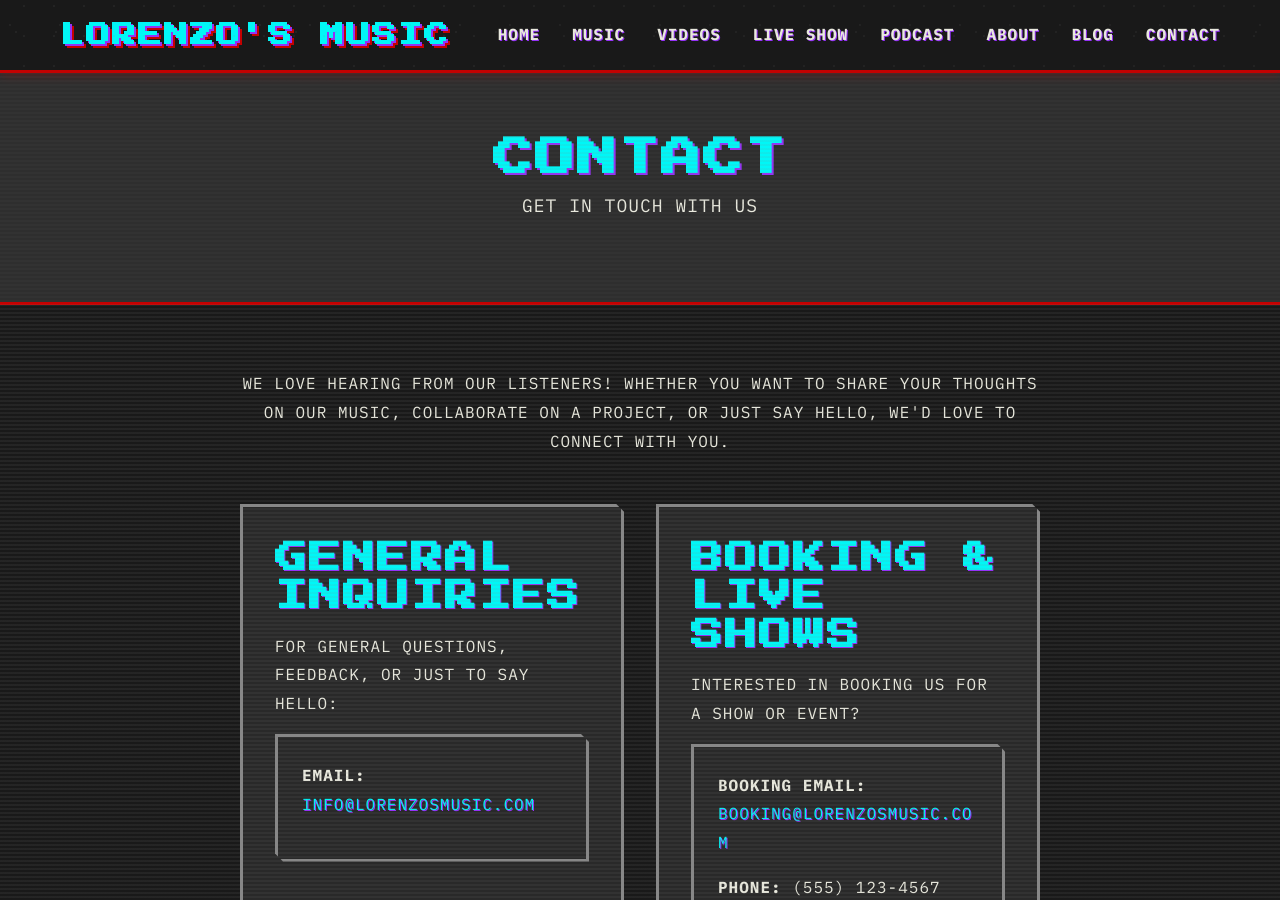
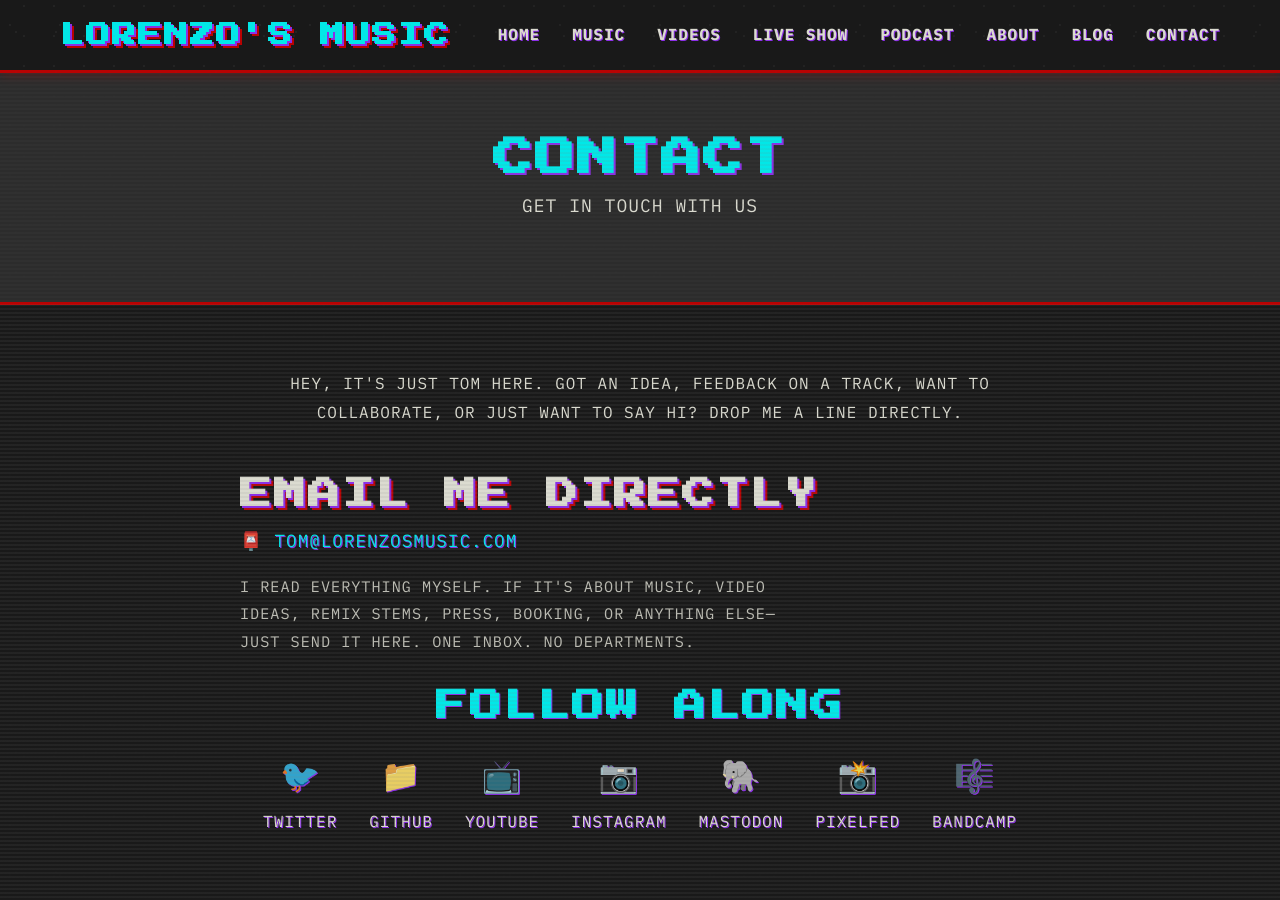
Before and after one commit to tmray/bootleg-videos, a Jekyll site: the page built from contact.html, in a window 1280 px wide and 900 px high. Built offline with Jekyll 4.4.1, drawn with Linux system fonts in a browser that asks for light colours; some of the changed text lies outside the part shown.

Commit message:
minimized contact page info
Originally the design had several contact cards and a form. Only really need one email. Also added email to about page

```diff
--- a/contact.html
+++ b/contact.html
@@ -6,137 +6,41 @@ subtitle: Get In Touch With Us
 
 <div class="contact-content">
     <div class="contact-intro">
-        <p>We love hearing from our listeners! Whether you want to share your thoughts on our music, collaborate on a project, or just say hello, we'd love to connect with you.</p>
+        <p>Hey, it's just Tom here. Got an idea, feedback on a track, want to collaborate, or just want to say hi? Drop me a line directly.</p>
     </div>
 
-    <div class="contact-sections">
-        <div class="contact-section">
-            <h2>General Inquiries</h2>
-            <p>For general questions, feedback, or just to say hello:</p>
-            <div class="contact-info">
-                <p><strong>Email:</strong> <a href="mailto:{{ site.email }}">{{ site.email }}</a></p>
-            </div>
-        </div>
-
-        <div class="contact-section">
-            <h2>Booking & Live Shows</h2>
-            <p>Interested in booking us for a show or event?</p>
-            <div class="contact-info">
-                <p><strong>Booking Email:</strong> <a href="mailto:booking@lorenzosmusic.com">booking@lorenzosmusic.com</a></p>
-                <p><strong>Phone:</strong> (555) 123-4567</p>
-            </div>
-        </div>
-
-        <div class="contact-section">
-            <h2>Press & Media</h2>
-            <p>For press inquiries, interviews, or media requests:</p>
-            <div class="contact-info">
-                <p><strong>Press Email:</strong> <a href="mailto:press@lorenzosmusic.com">press@lorenzosmusic.com</a></p>
-            </div>
-        </div>
-
-        <div class="contact-section">
-            <h2>Collabs</h2>
-            <p>Interested in collaborating on music, videos, or other creative projects?</p>
-            <div class="contact-info">
-                <p><strong>Collaboration Email:</strong> <a href="mailto:collab@lorenzosmusic.com">collab@lorenzosmusic.com</a></p>
-            </div>
-        </div>
-    </div>
-
-    <div class="contact-form-section">
-        <h2>Send Us a Message</h2>
-        <form class="contact-form" action="#" method="POST">
-            <div class="form-group">
-                <label for="name">Name *</label>
-                <input type="text" id="name" name="name" required>
-            </div>
-
-            <div class="form-group">
-                <label for="email">Email *</label>
-                <input type="email" id="email" name="email" required>
-            </div>
-
-            <div class="form-group">
-                <label for="subject">Subject</label>
-                <select id="subject" name="subject">
-                    <option value="general">General Inquiry</option>
-                    <option value="booking">Booking</option>
-                    <option value="press">Press/Media</option>
-                    <option value="collaboration">Collaboration</option>
-                    <option value="feedback">Music Feedback</option>
-                    <option value="other">Other</option>
-                </select>
-            </div>
-
-            <div class="form-group">
-                <label for="message">Message *</label>
-                <textarea id="message" name="message" rows="6" required></textarea>
-            </div>
-
-            <div class="form-group">
-                <button type="submit" class="btn btn-primary">Send Message</button>
-            </div>
-        </form>
+    <div class="single-contact" style="margin:2rem 0;">
+        <h2 style="margin-bottom:0.75rem;">Email Me Directly</h2>
+        <p style="font-size:1.1rem;">📮 <a href="mailto:tom@lorenzosmusic.com" class="direct-email">tom@lorenzosmusic.com</a></p>
+        <p style="max-width:60ch; font-size:0.95rem; opacity:0.85;">I read everything myself. If it's about music, video ideas, remix stems, press, booking, or anything else—just send it here. One inbox. No departments.</p>
     </div>
 
     <div class="social-links-section">
-        <h2>Follow Us</h2>
+        <h2>Follow Along</h2>
         <div class="social-links">
             {% if site.twitter_username %}
-            <a href="https://twitter.com/{{ site.twitter_username }}" target="_blank" class="social-link">
-                <span class="social-icon">🐦</span>
-                <span>Twitter</span>
-            </a>
+            <a href="https://twitter.com/{{ site.twitter_username }}" target="_blank" class="social-link"><span class="social-icon">🐦</span><span>Twitter</span></a>
             {% endif %}
-
             {% if site.github_username %}
-            <a href="https://github.com/{{ site.github_username }}" target="_blank" class="social-link">
-                <span class="social-icon">📁</span>
-                <span>GitHub</span>
-            </a>
+            <a href="https://github.com/{{ site.github_username }}" target="_blank" class="social-link"><span class="social-icon">📁</span><span>GitHub</span></a>
             {% endif %}
-
             {% if site.spotify_username %}
-            <a href="https://open.spotify.com/artist/{{ site.spotify_username }}" target="_blank" class="social-link">
-                <span class="social-icon">🎵</span>
-                <span>Spotify</span>
-            </a>
+            <a href="https://open.spotify.com/artist/{{ site.spotify_username }}" target="_blank" class="social-link"><span class="social-icon">🎵</span><span>Spotify</span></a>
             {% endif %}
-
             {% if site.youtube_channel %}
-            <a href="https://youtube.com/{{ site.youtube_channel }}" target="_blank" class="social-link">
-                <span class="social-icon">📺</span>
-                <span>YouTube</span>
-            </a>
+            <a href="https://youtube.com/{{ site.youtube_channel }}" target="_blank" class="social-link"><span class="social-icon">📺</span><span>YouTube</span></a>
             {% endif %}
-
             {% if site.instagram_username %}
-            <a href="https://instagram.com/{{ site.instagram_username }}" target="_blank" class="social-link">
-                <span class="social-icon">📷</span>
-                <span>Instagram</span>
-            </a>
+            <a href="https://instagram.com/{{ site.instagram_username }}" target="_blank" class="social-link"><span class="social-icon">📷</span><span>Instagram</span></a>
             {% endif %}
-
             {% if site.mastodon_username and site.mastodon_instance %}
-            <a href="https://{{ site.mastodon_instance }}/@{{ site.mastodon_username }}" target="_blank" class="social-link">
-                <span class="social-icon">🐘</span>
-                <span>Mastodon</span>
-            </a>
+            <a href="https://{{ site.mastodon_instance }}/@{{ site.mastodon_username }}" target="_blank" class="social-link"><span class="social-icon">🐘</span><span>Mastodon</span></a>
             {% endif %}
-
             {% if site.pixelfed_username and site.pixelfed_instance %}
-            <a href="https://{{ site.pixelfed_instance }}/@{{ site.pixelfed_username }}" target="_blank" class="social-link">
-                <span class="social-icon">📸</span>
-                <span>Pixelfed</span>
-            </a>
+            <a href="https://{{ site.pixelfed_instance }}/@{{ site.pixelfed_username }}" target="_blank" class="social-link"><span class="social-icon">📸</span><span>Pixelfed</span></a>
             {% endif %}
-
             {% if site.bandcamp_username %}
-            <a href="https://{{ site.bandcamp_username }}.bandcamp.com" target="_blank" class="social-link">
-                <span class="social-icon">🎼</span>
-                <span>Bandcamp</span>
-            </a>
+            <a href="https://{{ site.bandcamp_username }}.bandcamp.com" target="_blank" class="social-link"><span class="social-icon">🎼</span><span>Bandcamp</span></a>
             {% endif %}
         </div>
     </div>
```
Also changed, not shown: about.html (+3 -6 lines).
